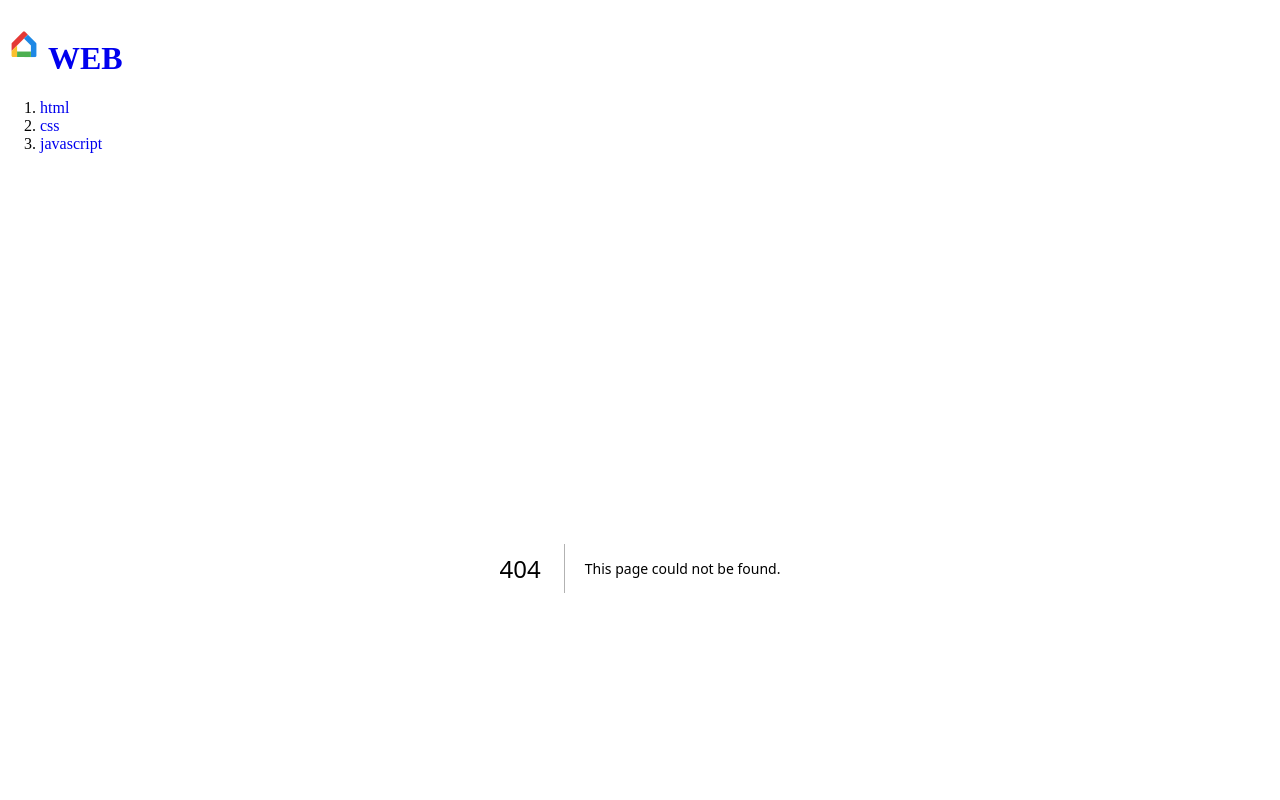
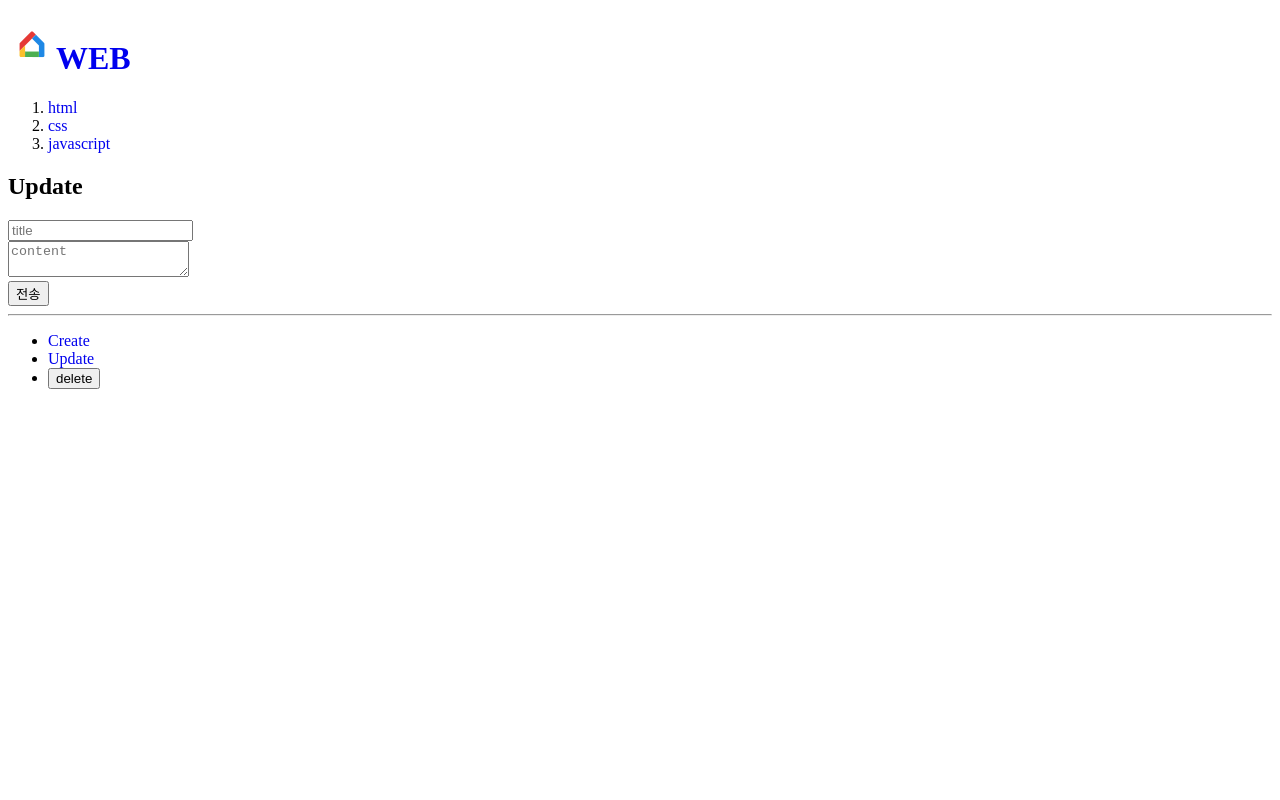
Before and after one commit to alikerock/nextjs_app_ex, a Next.js app: page /update/1 in a window 1280 px wide. Before the commit this address had no page. Shown: the top 800 px of the page. Built offline with nearby package versions, Linux system fonts and the light colour scheme; no server answers; data requests are answered from the project's data file.

Commit message:
환경변수 수정

```diff
--- a/src/app/create/page.js
+++ b/src/app/create/page.js
@@ -10,7 +10,8 @@ export default function Create() {
     const options = {
       method:'POST',
       headers:{
-        'Content-Type':'application/json'
+        'Content-Type':'application/json',
+         'Cache-Control': 'no-cache'
       },
       body:JSON.stringify({title, body}) //object->json
     }
--- a/src/app/read/[id]/Control.js
+++ b/src/app/read/[id]/Control.js
@@ -1,16 +1,31 @@
 "use client";
 import Link from "next/link";
-import { useParams } from "next/navigation";
+import { useParams, useRouter } from "next/navigation";
 
 const Control = ()=>{
   const params = useParams();
   const id = params.id;
+  const router = useRouter();
+  console.log(id);
+
+  const deleteTopic  = ()=>{
+    const option = {method:'DELETE'};
+    fetch(process.env.NEXT_PUBLIC_API_URL+'topics/'+id,option)
+    .then(res=>{
+       return res.json();//json->object
+    })
+    .then(result=>{
+      router.push('/');
+      router.refresh();
+    });
+  }
+
   return(
     <ul>
       <li><Link href="/create">Create</Link></li>
       {id && <>
-        <li><Link href="/update/1">Update</Link></li>
-        <li><button>delete</button></li>
+        <li><Link href={`/update/${id}`}>Update</Link></li>
+        <li><button onClick={deleteTopic} >delete</button></li>
       </>}
     </ul>
   )
--- /dev/null
+++ b/src/app/update/[id]/layout.js
@@ -0,0 +1,8 @@
+export default function Layout(props){
+  return(
+    <div>
+      <h2>Update</h2>
+      {props.children}
+    </div>
+  )
+}
--- /dev/null
+++ b/src/app/update/[id]/page.js
@@ -0,0 +1,77 @@
+"use client";
+import { useRouter,useParams } from 'next/navigation'
+import { useEffect, useState } from 'react';
+
+export default function Update(props) {
+  const params = useParams();
+  const id = params.id;
+  //client 컴포넌트에서 데이터 조회
+
+  const [title, setTitle] = useState([]);
+  const [body, setBody] = useState([]);
+
+  useEffect(()=>{
+    fetch(process.env.NEXT_PUBLIC_API_URL+'topics/'+id)
+    .then(res=>{
+       return res.json();//json->object
+    })
+    .then(result=>{
+      setTitle(result.title);
+      setBody(result.body);
+    });
+  },[id])
+
+  /*
+  //서버형 컴포넌트, 데이터 조회
+  const response = await fetch(`process.env.NEXT_PUBLIC_API_URL+'topics/${props.params.id}`);
+  const topic = await response.json(); //json->object
+  */
+
+  const router = useRouter();
+  const onSubmit = (e)=>{
+    e.preventDefault();
+    const options = {
+      method:'PATCH',
+      headers:{
+        'Content-Type':'application/json'
+      },
+      body:JSON.stringify({title, body}) //object->json
+    }
+    fetch(process.env.NEXT_PUBLIC_API_URL+'topics/'+id, options)
+      .then(res=>res.json()) //결과를 객체로 변환
+      .then(result=>{
+        console.log(result);
+        router.push(`/read/${result.id}`);
+        router.refresh();
+      })
+  }
+  return (
+    <div>
+      <form onSubmit={onSubmit}>
+        <div>
+          <input
+            type="text"
+            name="title"
+            value={title}
+            onChange={(e)=>{
+              setTitle(e.target.value);
+            }}
+            placeholder="title"
+          />
+        </div>
+        <div>
+          <textarea
+            name="body"
+            placeholder="content"
+            value={body}
+            onChange={(e)=>{
+              setBody(e.target.value);
+            }}
+          ></textarea>
+        </div>
+        <button type="submit">전송</button>
+      </form>
+      <hr/>
+    </div>
+  );
+}
```
